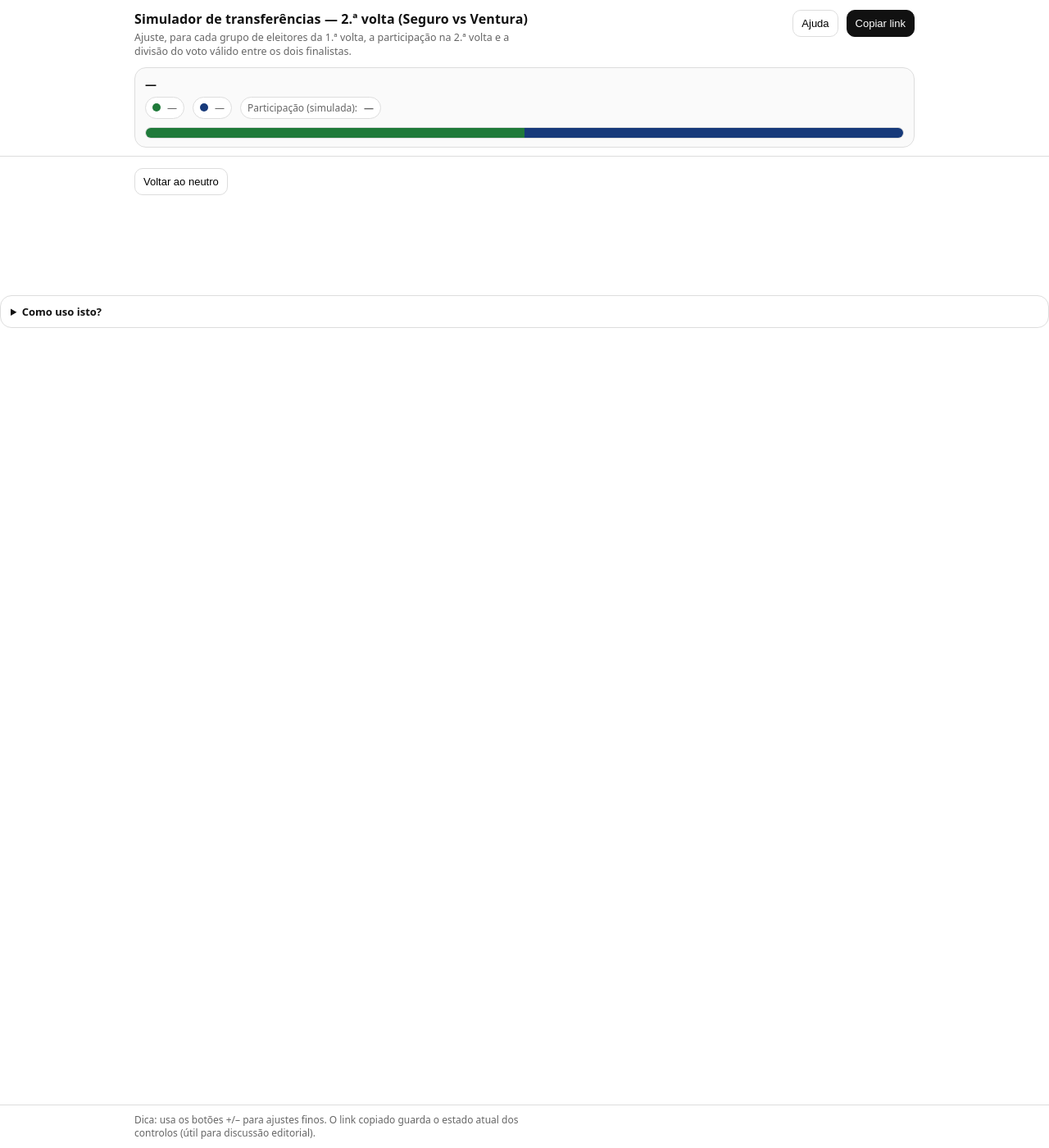
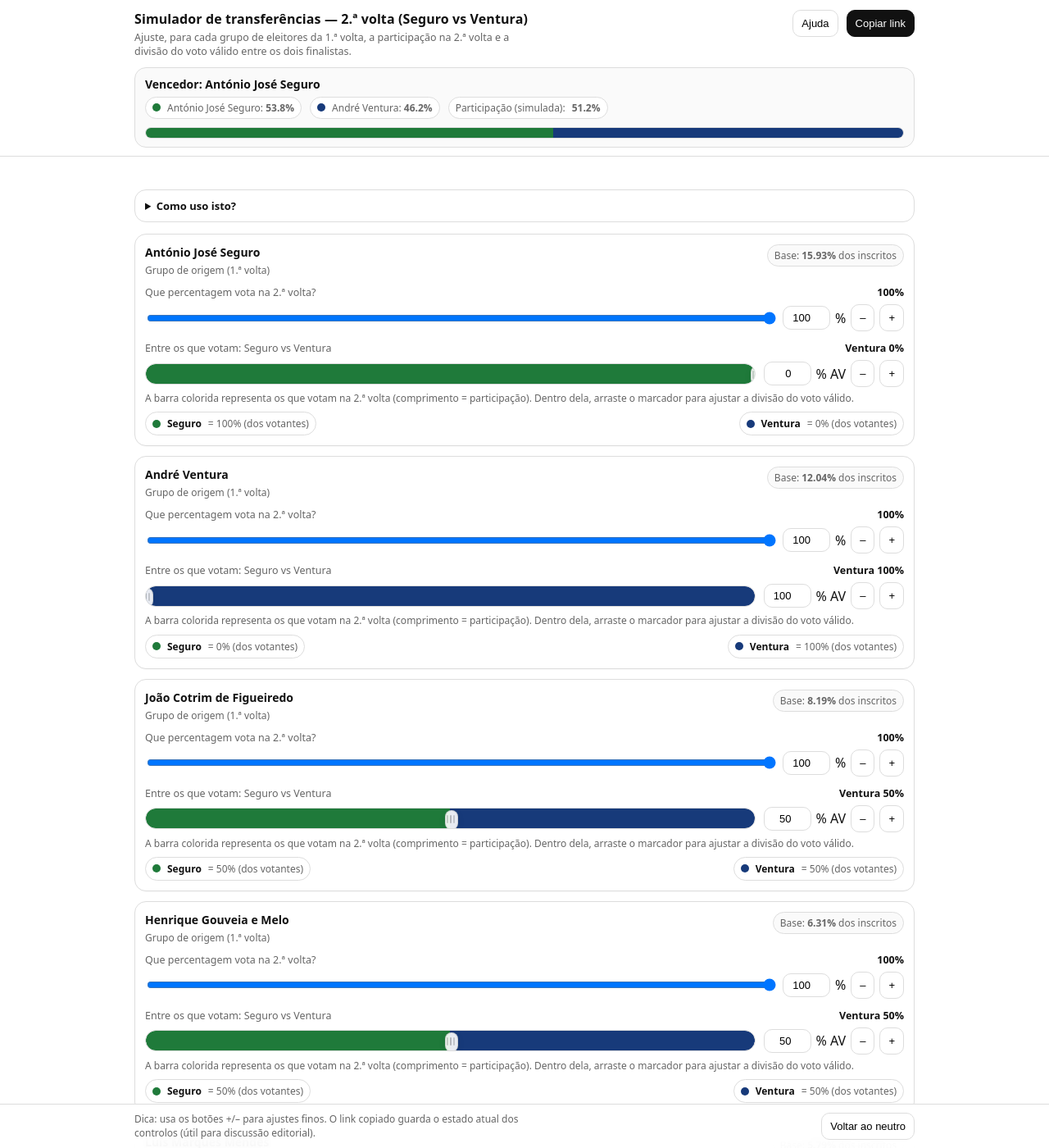
Before and after one commit to joaocancela/joaocancela.github.io, a Jekyll site: the page presidenciais/index.html, which Jekyll copies as it is, in a window 1280 px wide and 1400 px high. Shown: the whole window at 82% size. Built offline with Jekyll 4.4.1, drawn with Linux system fonts in a browser that asks for light colours; some of the changed lines change nothing that is shown; some of the changed text lies outside the part shown.

Commit message:
Update index.html

```diff
--- a/presidenciais/index.html
+++ b/presidenciais/index.html
@@ -440,7 +440,7 @@
   </div>
 
   <div class="wrap">
-<button id="btnResetToNeutral">Voltar ao neutro</button>
+    <div class="topBtns" style="justify-content:flex-start; margin-top: 14px;">
     </div>
 
     <details id="helpBox">
@@ -461,6 +461,9 @@
     <div class="footInner">
       <div class="note">
         Dica: usa os botões +/– para ajustes finos. O link copiado guarda o estado atual dos controlos (útil para discussão editorial).
+      </div>
+      <div class="topBtns">
+        <button id="btnResetToNeutral">Voltar ao neutro</button>
       </div>
     </div>
   </div>
@@ -517,6 +520,24 @@
 }
 
 /* Presets for editorial exploration (not "prediction") */
+function presetAntiAV(){
+  // keep turnout same as neutral, shift non-finalists to Seguro
+  initNeutral();
+  for (const g of GROUPS){
+    if (g.key === "ajs") state[g.key].shareB = 0;
+    else if (g.key === "av") state[g.key].shareB = 100;
+    else state[g.key].shareB = 20; // 80% Seguro, 20% Ventura
+  }
+}
+function presetMobilize(){
+  initNeutral();
+  // bring some of the abst/branco/nulo into turnout + mild lean
+  state["abst"].turnout = 25;
+  state["abst"].shareB = 55;
+  // mild right drift among some centre-right groups
+  state["lmm"].shareB = 60;
+  state["hgm"].shareB = 55;
+}
 
 /* ---------------------------
    URL STATE (shareable)
@@ -902,16 +923,33 @@
 }
 
 /* ---------------------------
-   CONTROLS
+   CONTROLS (defensive binding)
 --------------------------- */
-document.getElementById("btnCopy").addEventListener("click", copyLink);
-document.getElementById("btnInfo").addEventListener("click", () => {
-  const d = document.getElementById("helpBox");
+const byId = (id) => document.getElementById(id);
+
+const btnCopy = byId("btnCopy");
+if (btnCopy) btnCopy.addEventListener("click", copyLink);
+
+const btnInfo = byId("btnInfo");
+if (btnInfo) btnInfo.addEventListener("click", () => {
+  const d = byId("helpBox");
+  if (!d) return;presetNeutral
   d.open = !d.open;
   d.scrollIntoView({ behavior:"smooth", block:"start" });
 });
 
-document.getElementById("resetAll").addEventListener("click", () => {
+const resetAll = byId("resetAll");
+if (resetAll) resetAll.addEventListener("click", () => {
+  initNeutral();
+  buildCards();
+  renderHero();
+  writeToURL();
+  showToast("Reposto.");
+});
+
+/* Se ainda existir um botão no footer, liga-o ao mesmo reset */
+const btnResetToNeutral = byId("btnResetToNeutral");
+if (btnResetToNeutral) btnResetToNeutral.addEventListener("click", () => {
   initNeutral();
   buildCards();
   renderHero();
```
